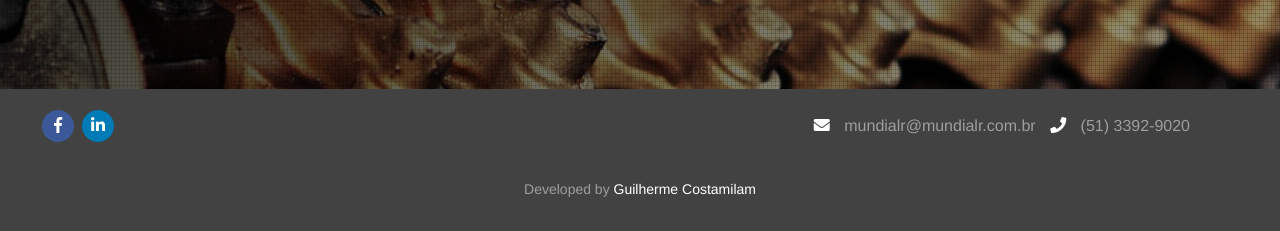
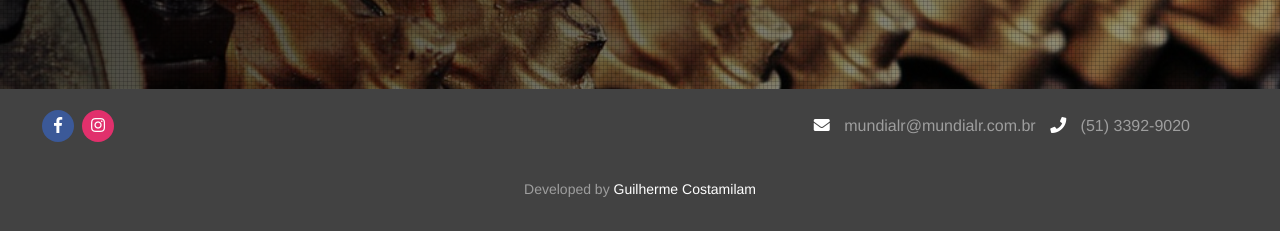
Before and after one commit to Costamilam/Mundial-Representacoes, a PHP site: page / in a window 1280 px wide. Shown: the part 4527-4758 px from the top of the page. Run offline with PHP 8.4, Linux system fonts and the light colour scheme; some libraries are stand-ins or nearby versions.

Commit message:
Social media pages update

```diff
--- a/index.php
+++ b/index.php
@@ -292,8 +292,8 @@
     <footer class="mdl-mega-footer">
         <article class="mdl-mega-footer__top-section">
             <section class="mdl-mega-footer__left-section ">
-                <a title="Página no Facebook" class="fab fa-facebook-f mdl-mega-footer__social-btn" href="https://www.facebook.com/mundial.representacoes?hc_ref=ARSZ_HX42E256niFIY-K4n4HhQIMbymdGOTc6hzeDtjr3NjDOIuc4GUrzEQM8cpEUGg&fref=nf" target="_blank"></a>
-                <a title="Página no Linkedin" class="fab fa-linkedin-in mdl-mega-footer__social-btn" href="https://www.linkedin.com/company/mundial-representacoes/" target="_blank"></a>
+                <a title="Página no Facebook" class="fab fa-facebook-f mdl-mega-footer__social-btn" href="https://www.facebook.com/Mundial-Representa%C3%A7%C3%B5es-162742270964150" target="_blank"></a>
+                <a title="Página no Instagram" class="fab fa-instagram mdl-mega-footer__social-btn" href="https://www.instagram.com/mundialrep/" target="_blank"></a>
             </section>
 
             <section style="padding-right: 50px;" class="mdl-mega-footer__right-section">
--- a/style.css
+++ b/style.css
@@ -387,8 +387,8 @@ footer {
     background: #3B5998;
     color: white;
 }
-.fa-linkedin-in {
-    background: #007bb5;
+.fa-instagram {
+    background: #E1306C;
     color: white;
 }
 .fa-skype {
```
